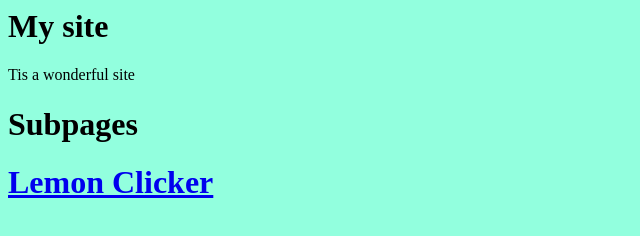
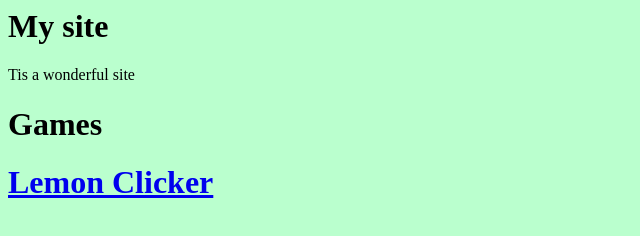
Before and after one commit to StacyGay/corbingay_com, a plain HTML site: page index.html in a window 1280 px wide. Shown: the whole page, without its empty margins (0-640 px from the left). Drawn offline with Linux system fonts and the light colour scheme.

Commit message:
small changes

```diff
--- a/index.html
+++ b/index.html
@@ -3,11 +3,11 @@
     <meta name="viewport" content="width=device-width, initial-scale=1.0">
     <style>
     body {
-      background-color: rgb(146, 255, 222);
+      background-color: rgb(186, 255, 206);
     }
   </style>
 </head>
 <h1>My site</h1>
 Tis a wonderful site
-<h1>Subpages<h1>
+<h1>Games<h1>
     <a href="https://www.corbingay.com/lemon">Lemon Clicker</a>
```
